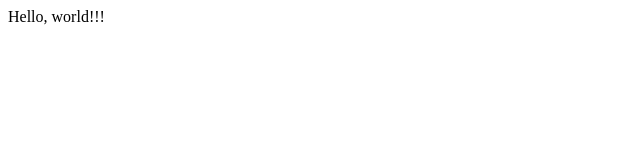
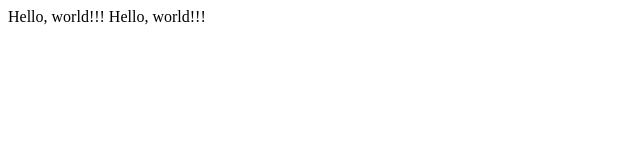
Before and after one commit to Velikiiiy/lecture1, a plain HTML site: page index.html in a window 1280 px wide. Shown: the whole page, without its empty margins (0-640 px from the left). Drawn offline with Linux system fonts and the light colour scheme.

Commit message:
Update index.html

```diff
--- a/index.html
+++ b/index.html
@@ -5,5 +5,6 @@
 </head>
 <body>
     Hello, world!!!
+    Hello, world!!!
 </body>
 </html>
```
